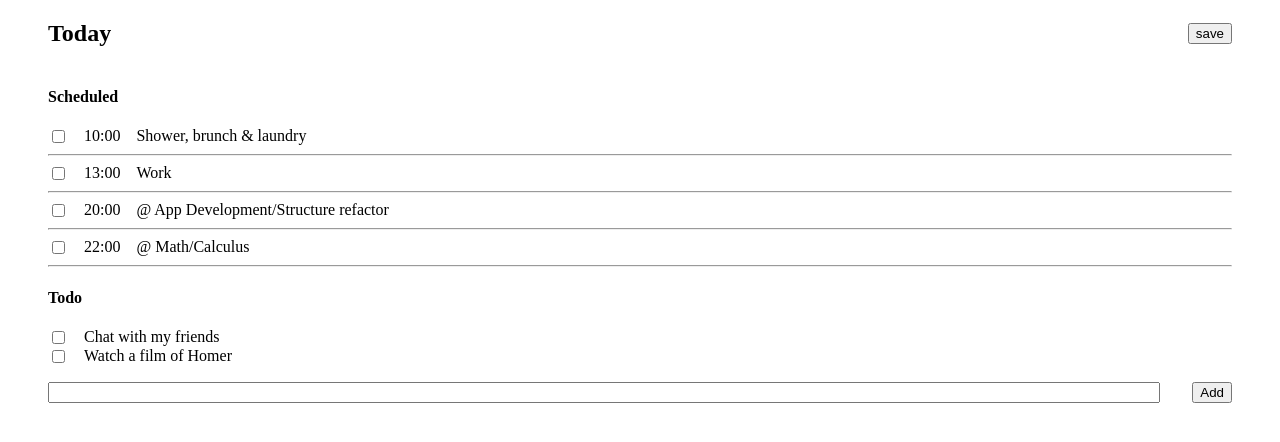
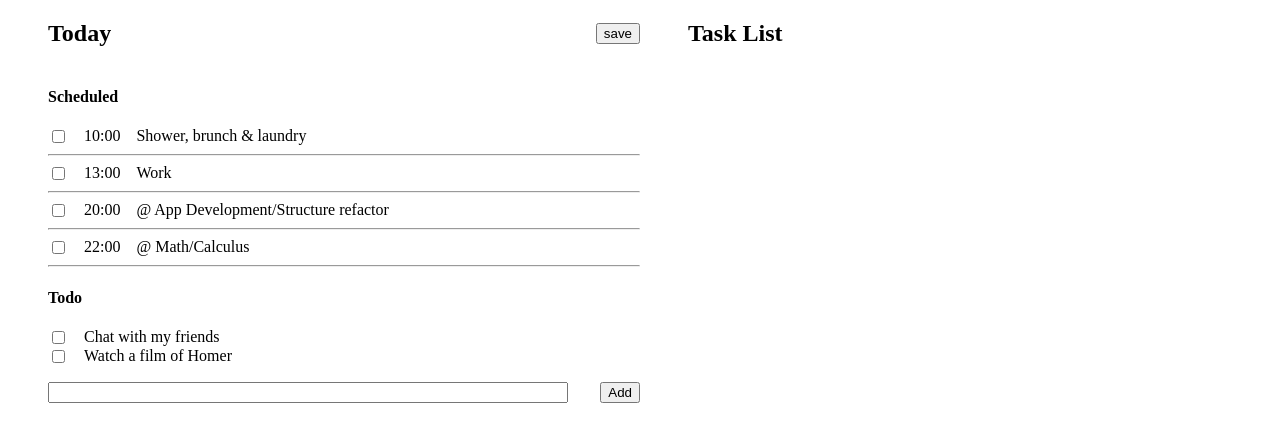
Before and after one commit to Ratioho/eunomia-web, a React (Create React App) app: page / in a window 1280 px wide. Shown: the top 442 px of the page. Built offline with nearby package versions, Linux system fonts and the light colour scheme.

Commit message:
feat: init task list

```diff
--- a/src/index.jsx
+++ b/src/index.jsx
@@ -6,7 +6,7 @@ import { initState, reducer } from './reducer'
 
 
 const TodoListWrapper = styled.div`
-  padding: 0 3rem 0 3rem;
+  padding: 0 0 0 3rem;
   overflow: auto;
 `
 const Header = styled.div`
@@ -20,6 +20,10 @@ const Main = styled.div`
 const Footer = styled.div`
   margin-top: 1rem;
   display: flex;
+`
+const PageWrapper = styled.div`
+  display: grid;
+  grid-template-columns: 1fr 1fr;
 `
 
 const appendInput = (s, dispatch) => {
@@ -57,6 +61,7 @@ const TodoList = () => {
   const [input, setInput] = useState('')
 
   return (
+    <PageWrapper>
       <TodoListWrapper>
         <Header>
           <h2>Today</h2>
@@ -110,6 +115,10 @@ const TodoList = () => {
           </button>
         </Footer>
       </TodoListWrapper>
+      <TodoListWrapper>
+        <h2>Task List</h2>
+      </TodoListWrapper>
+    </PageWrapper>
   )
 }
 
```
Also changed, not shown: 1 other file (tests, documents, lock files or other folders). Lines whose indentation alone changed are shown as unchanged.
